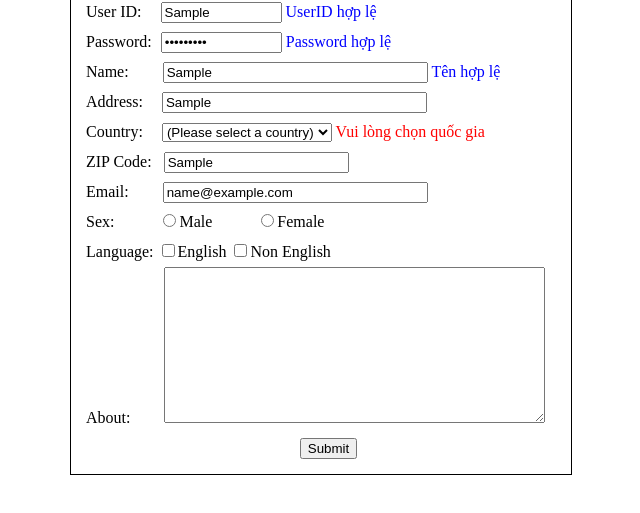
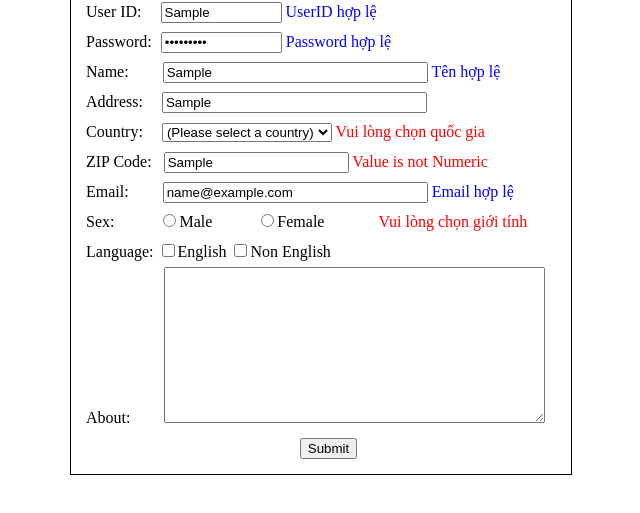
Before and after one commit to Thuonglepham2k2/BTTH07, a plain HTML site: page index.html in a window 1280 px wide. Both pictures are taken after typing "Sample", "Sample123", "Sample", "Sample", "Sample", "name@example.com" into the empty fields and a click on the input "Submit". Shown: the part 127-640 px from the top of the page, without its empty margins (380-1020 px from the left). Drawn offline with nearby package versions, Linux system fonts and the light colour scheme.

Commit message:
Update JS Request 2

```diff
--- a/Request 2/script.js
+++ b/Request 2/script.js
@@ -169,3 +169,54 @@ $(document).ready(function(){
         }
 })
 })
+    $(document).ready(function(){
+        $("#btnSubmit").click(function(){
+        if($.isNumeric( $('#txtZip').val()))
+         {
+        $('#statusOfZip').html('Value is Numeric');
+        $('#statusOfZip').css('color','blue');
+
+         }
+        else
+         {
+        $('#statusOfZip').html('Value is not Numeric');
+        $('#statusOfZip').css('color','red');
+         }
+        });
+        });
+        $(document).ready(function(){
+            function checkEmail(){
+                let email = $('#txtEmail').val();
+                let emailRegex = /^([a-zA-Z0-9_.+-])+\@(([a-zA-Z0-9-])+\.)+([a-zA-Z0-9]{2,4})+$/;
+                if(emailRegex.test(email)){
+                    return true
+                }
+                return false
+            }
+            $("#btnSubmit").click(function(e){
+                e.preventDefault();
+                if(checkEmail()){
+                    $("#statusOfEmail").text('Email hợp lệ')
+                    $("#statusOfEmail").css('color','blue')
+                }else{
+                    $("#statusOfEmail").text('Email không hợp lệ')
+                    $("#statusOfEmail").css('color','red')
+                }
+            })
+        })
+        $(document).ready(function(){
+            $("input[type='submit']").click(function(){
+                var radioValue = $("input[name='gender']:checked").val();
+                if(radioValue){
+                    $('#statusOfSex').html('Giới tính:'+ radioValue);
+                    $('#statusOfSex').css('color','blue');
+                    $('#statusOfSex').css('margin-left','50px');
+                }
+                else{
+                    $('#statusOfSex').html("Vui lòng chọn giới tính");
+                    $('#statusOfSex').css('color','red');
+                    $('#statusOfSex').css('margin-left','50px');
+
+                }
+            });
+        });
--- a/index.html
+++ b/index.html
@@ -307,8 +307,9 @@
             <div class="row">
 
                 <div class="col"> Sex:
-                    <input type="radio" style="margin-left: 45px;" name="gender" value="male" required><span id="statusOfMale">Male</span>
-                    <input type="radio" style="margin-left: 45px;" name="gender" value="female" required><span id="statusOfFemale">Female</span>
+                    <input type="radio" style="margin-left: 45px;" name="gender" value="Male" required>Male
+                    <input type="radio" style="margin-left: 45px;" name="gender" value="Female" required>Female
+                    <span id="statusOfSex"></span>
                 </div>
             </div>
 
```
